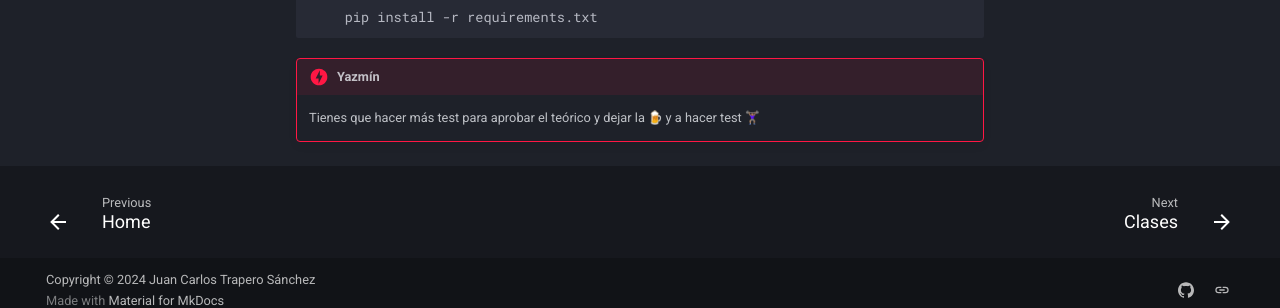
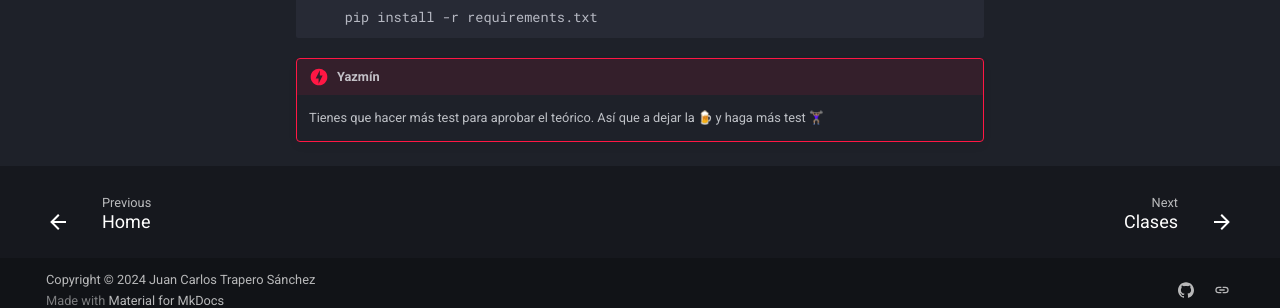
Before and after one commit to JCTrapero/mkdocs, an MkDocs documentation site: the page built from docs/FastAPI.md, in a window 1280 px wide and 1082 px high. Shown: the part 759-1067 px from the top of the window. Built offline with MkDocs 1.6.1 and Material for MkDocs 9.7.7, drawn with Linux system fonts in a browser that asks for light colours; emoji names are drawn with the system emoji font.

Commit message:
Improve phrasing in FastAPI.md for better clarity in testing requirements

```diff
--- a/docs/FastAPI.md
+++ b/docs/FastAPI.md
@@ -31,4 +31,4 @@ Para ello,
 
 !!! danger "Yazmín"
 
-    Tienes que hacer más test para aprobar el teórico y dejar la :beer: y a hacer test :woman_lifting_weights_tone3:
+    Tienes que hacer más test para aprobar el teórico. Así que a dejar la :beer: y haga más test :woman_lifting_weights_tone3:
```
